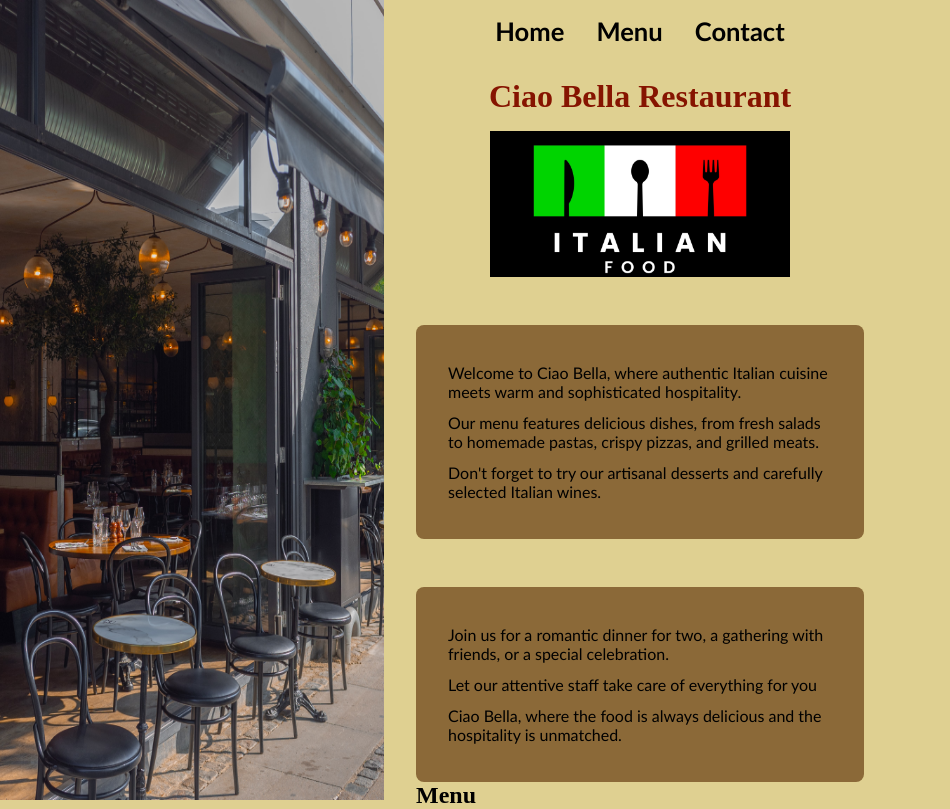
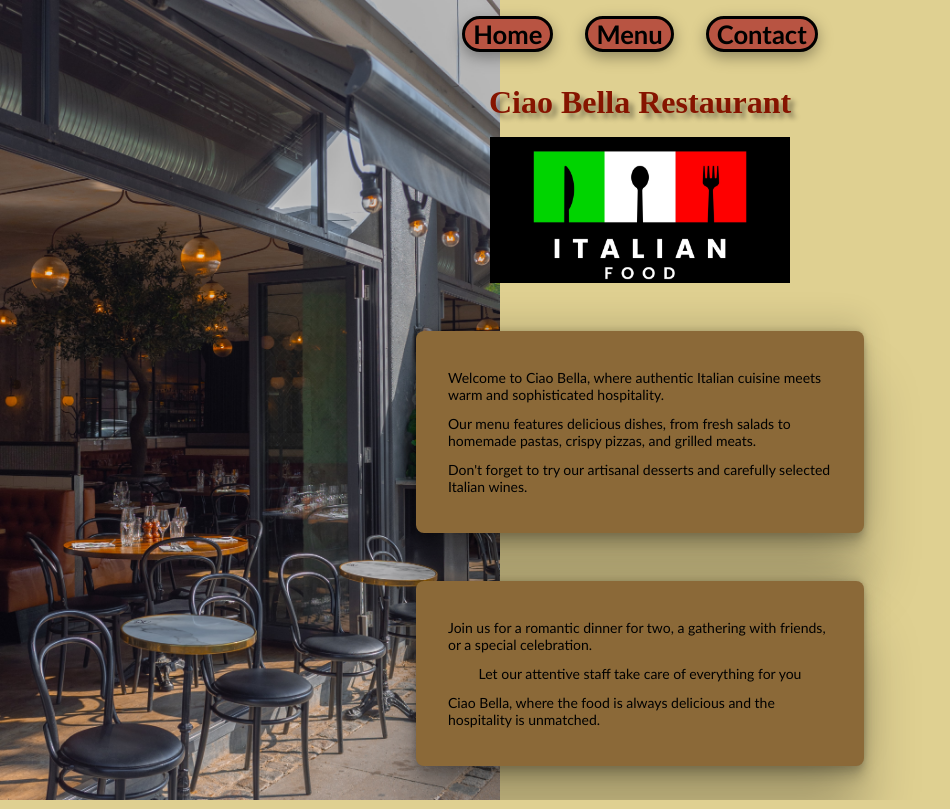
Before and after one commit to AleMachado7/TOP-Restaurant, a website built with webpack: page dist/index.html in a window 1280 px wide. Shown: the whole page, without its empty margins (0-950 px from the left). Built offline with nearby package versions, Linux system fonts and the light colour scheme.

Commit message:
Fix styling, add tabbed content, add new menu content, add new images and more styling

```diff
--- a/src/index.js
+++ b/src/index.js
@@ -1,5 +1,15 @@
 import pageLoad from "./modules/page-load";
 
-console.log("hello world");
+pageLoad();
 
-pageLoad();
+// add tab effect to the page
+const tabs = document.querySelectorAll(".header-item");
+const contents = document.querySelectorAll("section");
+
+tabs.forEach((tab) => {
+  tab.addEventListener("click", () => {
+    const target = document.querySelector(`.${tab.textContent.toLowerCase()}`);
+    contents.forEach((content) => content.classList.remove("active"));
+    target.classList.add("active");
+  });
+});
--- /dev/null
+++ b/src/modules/contact.js
@@ -0,0 +1,13 @@
+import createHTMLElement from "../../functions/create-html-element";
+
+function loadContact() {
+  const contacts = createHTMLElement("section", "contact");
+
+  // add title
+  const contactsTitle = createHTMLElement("h1", "title", "Contact Us");
+  contacts.appendChild(contactsTitle);
+
+  return contacts;
+}
+
+export default loadContact;
--- a/src/modules/home.js
+++ b/src/modules/home.js
@@ -1,9 +1,8 @@
 import createHTMLElement from "../../functions/create-html-element";
-import loadHeader from "./header";
 
 function loadHome() {
-  const home = createHTMLElement("section", "content");
-  home.appendChild(loadHeader());
+  const home = createHTMLElement("section", "home");
+  home.classList.add("active"); // default home as active tab
 
   // add title
   const homeTitle = createHTMLElement("h1", "title", "Ciao Bella Restaurant");
@@ -15,8 +14,8 @@ function loadHome() {
   home.appendChild(homeLogo);
 
   //add description
-  const homeText = createHTMLElement("div", "text-container");
-  const homeSubtext = createHTMLElement("div", "text-container");
+  const homeText = createHTMLElement("div", "large-container");
+  const homeSubtext = createHTMLElement("div", "large-container");
 
   homeText.appendChild(
     createHTMLElement(
--- a/src/modules/menu.js
+++ b/src/modules/menu.js
@@ -2,9 +2,60 @@ import createHTMLElement from "../../functions/create-html-element";
 
 function loadMenu() {
   const menu = createHTMLElement("section", "menu");
-  const menuTitle = createHTMLElement("h1", "menu-title", "Menu");
 
+  // add title
+  const menuTitle = createHTMLElement("h1", "title", "Restaurant Menu");
   menu.appendChild(menuTitle);
+
+  // add entry food to the menu
+  const entryFood = createHTMLElement("div", "large-container");
+  entryFood.appendChild(createHTMLElement("h2", "subtitle", "Bruschetta"));
+  const entryImg = createHTMLElement("img", "food-image");
+  entryImg.setAttribute("src", "../src/assets/bruschetta.png");
+  entryFood.appendChild(entryImg);
+  entryFood.appendChild(
+    createHTMLElement(
+      "p",
+      "large-text",
+      "A classic Italian appetizer consisting of grilled bread rubbed with garlic and topped with fresh tomatoes, basil, and olive oil."
+    )
+  );
+  entryFood.appendChild(createHTMLElement("p", "food-price", "Price: $4.50"));
+  menu.appendChild(entryFood);
+
+  // add main course to the menu
+  const mainFood = createHTMLElement("div", "large-container");
+  mainFood.appendChild(
+    createHTMLElement("h2", "subtitle", "Risotto alla Milanese")
+  );
+  const mainImg = createHTMLElement("img", "food-image");
+  mainImg.setAttribute("src", "../src/assets/risoto_milanes_com_ossobuco.png");
+  mainFood.appendChild(mainImg);
+  mainFood.appendChild(
+    createHTMLElement(
+      "p",
+      "large-text",
+      "This creamy rice dish is made with saffron, butter, onion, Parmesan cheese, and white wine. It is a classic Milanese recipe and is often served with Osso Buco."
+    )
+  );
+  mainFood.appendChild(createHTMLElement("p", "food-price", "Price: $15.00"));
+  menu.appendChild(mainFood);
+
+  // add dessert  to the menu
+  const dessert = createHTMLElement("div", "large-container");
+  dessert.appendChild(createHTMLElement("h2", "subtitle", "Tiramisu"));
+  const dessertImg = createHTMLElement("img", "food-image");
+  dessertImg.setAttribute("src", "../src/assets/tiramisu.png");
+  dessert.appendChild(dessertImg);
+  dessert.appendChild(
+    createHTMLElement(
+      "p",
+      "large-text",
+      "A popular Italian dessert made with layers of ladyfingers soaked in espresso and coffee liqueur, mascarpone cheese, and cocoa powder. It is a rich and indulgent treat that is perfect for satisfying your sweet tooth."
+    )
+  );
+  dessert.appendChild(createHTMLElement("p", "food-price", "Price: $8.00"));
+  menu.appendChild(dessert);
 
   return menu;
 }
--- a/src/modules/page-load.js
+++ b/src/modules/page-load.js
@@ -1,10 +1,14 @@
+import loadHeader from "./header";
 import loadHome from "./home";
 import loadMenu from "./menu";
+import loadContact from "./contact";
 
 function pageLoad() {
   const content = document.getElementById("content");
+  content.appendChild(loadHeader());
   content.appendChild(loadHome());
   content.appendChild(loadMenu());
+  content.appendChild(loadContact());
 }
 
 export default pageLoad;
--- a/src/style.css
+++ b/src/style.css
@@ -6,26 +6,32 @@
 
 body {
   background-color: rgb(223, 208, 145);
-  overflow: hidden;
+  background-image: url(./assets/background.png);
+  background-size: contain;
+  background-repeat: no-repeat;
+  min-height: 100vh;
+}
+
+#content {
   display: flex;
   flex-direction: column;
   align-items: center;
   justify-content: center;
-  padding: 0 clamp(5vw, 15vw, 15vw);
-  background-image: url(./assets/background.png);
-  background-size: 30% 100vh;
-  background-repeat: no-repeat;
+}
+
+section {
+  display: none;
+}
+
+.active {
+  display: flex;
+  flex-direction: column;
+  align-items: center;
+  justify-content: center;
 }
 
 .header {
   margin: 1rem 0;
-}
-
-.content {
-  display: flex;
-  flex-direction: column;
-  align-items: center;
-  justify-content: center;
 }
 
 .header-container {
@@ -38,30 +44,64 @@ body {
   font-family: "Gill Sans", "Gill Sans MT", Calibri, "Trebuchet MS", sans-serif;
 }
 
-.content h1 {
+.header-item {
+  padding: 0 8px;
+  border: solid 3px rgb(0, 0, 0);
+  border-radius: 20px;
+  background-color: rgb(184, 84, 66);
+  box-shadow: rgba(0, 0, 0, 0.35) 0px 5px 15px;
+}
+
+.header-item:hover {
+  box-shadow: 0px 0px 10px 5px rgba(255, 3, 3, 0.6);
+  cursor: pointer;
+}
+
+.title {
+  display: flex;
+  justify-content: center;
   font-size: clamp(30px, 2.5vw, 3vw);
   margin: 1rem 0;
   color: rgb(134, 20, 0);
+  text-shadow: 5px 5px 5px rgba(0, 0, 0, 0.38);
+}
+
+.subtitle {
+  font-size: clamp(20px, 1.5vw, 2vw);
+  padding: 8px;
 }
 
 .logo {
   width: 300px;
 }
 
-.text-container {
+.food-image {
+  width: clamp(200px, 15vw, 20vw);
+  padding: 8px;
+}
+
+.large-container {
   display: flex;
   flex-direction: column;
-  justify-content: center;
+  align-items: center;
   background-color: rgb(139, 105, 56);
   padding: 2rem;
   margin: 3rem 0 0 0;
   border-radius: 8px;
-  width: clamp(400px, 35vw, 40vw);
+  width: clamp(300px, 35vw, 40vw);
+  box-shadow: rgba(0, 0, 0, 0.25) 0px 54px 55px,
+    rgba(0, 0, 0, 0.12) 0px -12px 30px, rgba(0, 0, 0, 0.12) 0px 4px 6px,
+    rgba(0, 0, 0, 0.17) 0px 12px 13px, rgba(0, 0, 0, 0.09) 0px -3px 5px;
 }
 
 .large-text {
   font-family: "Trebuchet MS", "Lucida Sans Unicode", "Lucida Grande",
     "Lucida Sans", Arial, sans-serif;
-  font-size: clamp(16px, 1vw, 1.2vw);
+  font-size: clamp(14px, 1vw, 1.2vw);
   margin: 6px 0;
 }
+
+.food-price {
+  font-size: clamp(14px, 1vw, 1.2vw);
+  font-weight: 800;
+}
```
Also changed, not shown: dist/main.js, src/assets/bruschetta.png (added), src/assets/risoto_milanes_com_ossobuco.png (added), src/assets/tiramisu.png (added).
